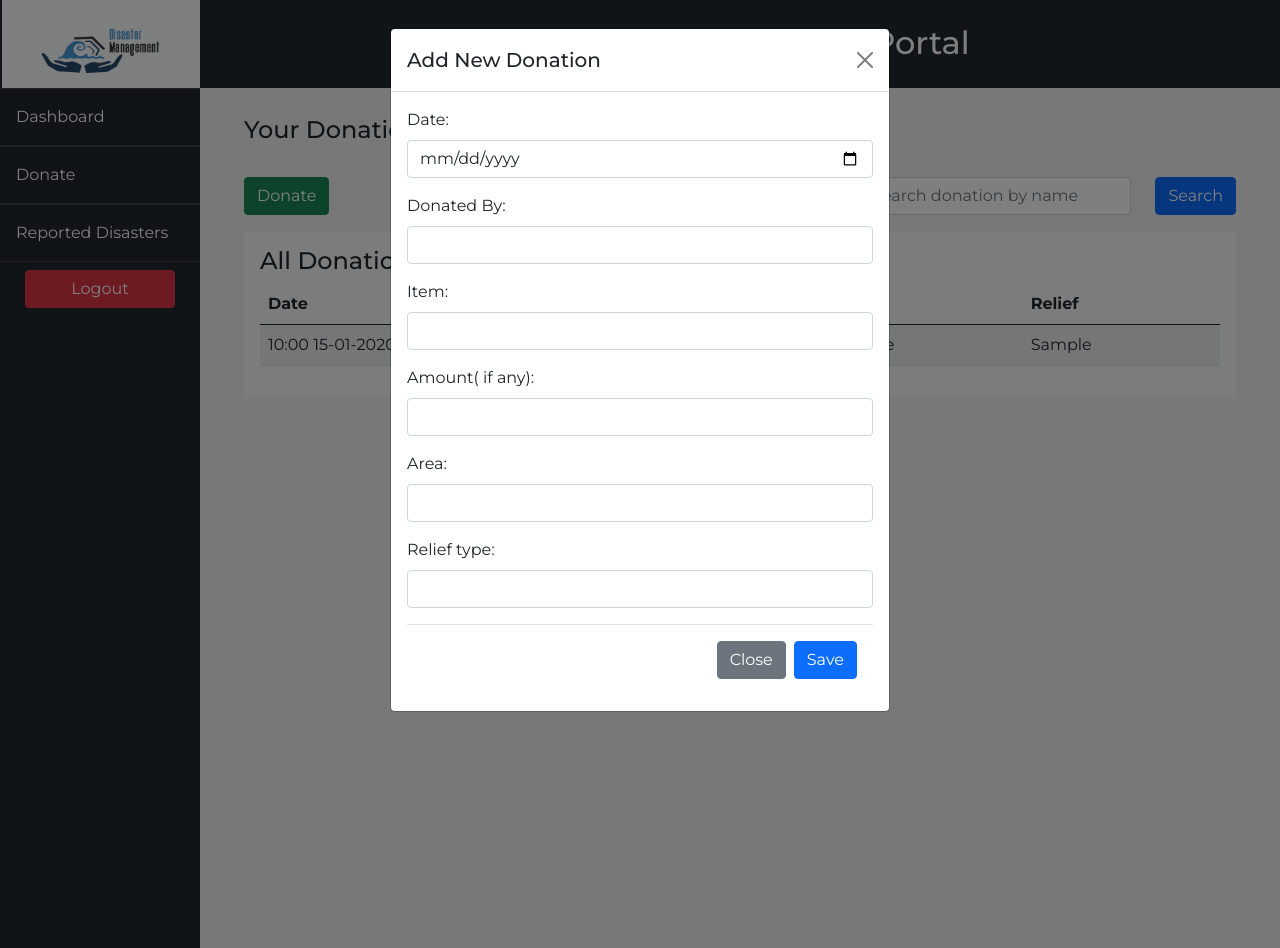
After one commit to jojosCodeBase/dms, a PHP site: page /project/pages/user-donations in a window 1280 px wide, after a click on "Donate". The commit adds this page. Run offline with PHP 8.4, Linux system fonts and the light colour scheme; the visitor is signed in with stand-in values (Sample User, id 1); tables that the repository leaves empty or names only in its code hold one stand-in row (values such as "Sample post").

Commit message:
new changes

```diff
--- /dev/null
+++ b/pages/user-donations.php
@@ -0,0 +1,202 @@
+<?php
+include "../includes/session.php";
+include "../includes/config.php";
+?>
+<!DOCTYPE html>
+<html lang="en">
+
+<head>
+    <meta charset="UTF-8">
+    <meta name="viewport" content="width=device-width, initial-scale=1.0">
+    <link rel="stylesheet" href="https://cdnjs.cloudflare.com/ajax/libs/font-awesome/6.4.0/css/all.min.css">
+    <link rel="stylesheet" href="https://cdnjs.cloudflare.com/ajax/libs/font-awesome/4.7.0/css/font-awesome.css">
+    <link rel="stylesheet" href="../assets/css/dashboard-style.css">
+    <link rel="stylesheet" href="../assets/css/bootstrap.css">
+    <title>Manage Donations</title>
+    <style>
+        .bg-custom {
+            background-color: #23282d;
+            color: white;
+        }
+
+        body {
+            background-color: #f1f1f1;
+        }
+    </style>
+</head>
+
+<body>
+    <?php include "user_dashboard.php"; ?>
+    <script>
+        function logout() {
+            // alert("Inside function");
+            window.location = "logout";
+        }
+    </script>
+    <div class="container-fluid">
+        <main class="content">
+            <div class="row mb-4 mt-4">
+                <h4>Your Donations</h4>
+            </div>
+            <?php
+            // Check for success or error query parameters
+            if (isset($_GET['alert'])) {
+                if ($_GET['alert'] === 'success') {
+                    echo "<script>alert('Donation added successfully');
+                    window.location='manage-donations'
+                    </script>";
+                } elseif ($_GET['alert'] === 'error') {
+                    // Decode the message parameter and display the error alert
+                    $errorMessage = isset($_GET['message']) ? urldecode($_GET['message']) : "An error occurred.";
+                    echo "<script>alert('$errorMessage');</script>";
+                }
+            }
+            ?>
+            <div class="row">
+                <div class="col">
+                    <button type="button" class="btn btn-success" data-bs-toggle="modal"
+                        data-bs-target="#donationAddModal">Donate</buttton>
+                </div>
+                <div class="col">
+                    <form action="" method="POST">
+                        <div class="row d-flex justify-content-end">
+                            <div class="col-7">
+                                <input type="text" id="searchInput" placeholder="Search donation by name"
+                                    class="form-control" name="reg-no" required>
+                            </div>
+                            <div class="col-auto">
+                                <input type="submit" class="btn btn-primary" name="submit" value="Search">
+                            </div>
+                        </div>
+                    </form>
+                </div>
+            </div>
+            <div class="bg-light mt-2">
+                <div class="row p-3 mt-3">
+                    <span class="h4">All Donations</span>
+
+                    <div class="table-responsive">
+                        <table class="table table-striped">
+                            <thead>
+                                <tr>
+                                    <th>Date</th>
+                                    <!-- <th>Donated By</th> -->
+                                    <th>Item</th>
+                                    <th>Area</th>
+                                    <th>Relief</th>
+                                </tr>
+                            </thead>
+                            <tbody>
+                                <?php
+                                // Check if form is submitted
+                                if (isset($_POST['submit'])) {
+                                    // Get the search query
+                                    $search = $_POST['reg-no'];
+
+                                    // Prepare a SQL statement to search for posts by name
+                                    $sql = "SELECT * FROM donations WHERE donated_by LIKE '%$search%'";
+                                    $result = mysqli_query($conn, $sql);
+
+                                    // Check if there are any matching records
+                                    if (mysqli_num_rows($result) > 0) {
+                                        // Loop through each matching row and display the user data
+                                        while ($row = mysqli_fetch_assoc($result)) {
+                                            echo "<tr>";
+                                            echo "<td>" . date('h:i d-m-Y', strtotime($row['created_at'])) . "</td>";
+                                            // echo "<td>" . $row['donated_by'] . "</td>";
+                                            echo "<td>" . $row['item'] . "</td>";
+                                            echo "<td>" . $row['area'] . "</td>";
+                                            echo "<td>" . $row['relief_type'] . "</td>";
+                                            echo "</tr>";
+                                        }
+                                    } else {
+                                        // Output a message if no matching posts are found
+                                        echo "<tr><td colspan='4'>No donations found</td></tr>";
+                                    }
+                                } else {
+                                    // If the form is not submitted, display all posts
+                                    $sql = "SELECT * FROM donations";
+                                    $result = mysqli_query($conn, $sql);
+
+                                    // Check if there are any records
+                                    if (mysqli_num_rows($result) > 0) {
+                                        // Loop through each row of the result set
+                                        while ($row = mysqli_fetch_assoc($result)) {
+                                            // Output each user record as a table row
+                                            echo "<tr>";
+                                            echo "<td>" . date('h:i d-m-Y', strtotime($row['created_at'])) . "</td>";
+                                            // echo "<td>" . $row['donated_by'] . "</td>";
+                                            echo "<td>" . $row['item'] . "</td>";
+                                            echo "<td>" . $row['area'] . "</td>";
+                                            echo "<td>" . $row['relief_type'] . "</td>";
+                                            echo "</tr>";
+                                        }
+                                    } else {
+                                        // Output a message if no posts are found
+                                        echo "<tr><td colspan='4'>No donations found</td></tr>";
+                                    }
+                                }
+                                ?>
+                            </tbody>
+                        </table>
+                    </div>
+                </div>
+            </div>
+        </main>
+
+        <div class="modal fade" id="donationAddModal" tabindex="-1" aria-labelledby="exampleModalLabel"
+            aria-hidden="true">
+            <div class="modal-dialog">
+                <div class="modal-content">
+                    <div class="modal-header">
+                        <h5 class="modal-title" id="exampleModalLabel">Add New Donation</h5>
+                        <button type="button" class="btn-close" data-bs-dismiss="modal" aria-label="Close"></button>
+                    </div>
+                    <div class="modal-body">
+                        <form action="donationSubmit" method="POST">
+                            <div class="mb-3">
+                                <label for="donation_date" class="form-label">Date:</label>
+                                <input type="date" id="donation_date" name="donation_date" class="form-control"
+                                    required>
+                            </div>
+
+                            <div class="mb-3">
+                                <label for="donated_by" class="form-label">Donated By:</label>
+                                <input type="text" id="donated_by" name="donated_by" class="form-control" required>
+                            </div>
+
+                            <div class="mb-3">
+                                <label for="item" class="form-label">Item:</label>
+                                <input type="text" id="item" name="item" class="form-control" required>
+                            </div>
+
+                            <div class="mb-3">
+                                <label for="amount" class="form-label">Amount( if any):</label>
+                                <input type="text" id="amount" name="amount" class="form-control" required>
+                            </div>
+
+                            <div class="mb-3">
+                                <label for="area" class="form-label">Area:</label>
+                                <input type="text" id="area" name="area" class="form-control" required>
+                            </div>
+                            <div class="mb-3">
+                                <label for="relief_type" class="form-label">Relief type:</label>
+                                <input type="text" id="relief_type" name="relief_type" class="form-control" required>
+                            </div>
+                            <div class="modal-footer">
+                                <button type="button" class="btn btn-secondary" data-bs-dismiss="modal">Close</button>
+                                <button type="submit" class="btn btn-primary">Save</button>
+                            </div>
+                        </form>
+                    </div>
+                </div>
+
+            </div>
+        </div>
+    </div>
+    <?php
+    include "../includes/footer.php";
+    ?>
+</body>
+
+</html>
--- a/pages/user_dashboard.php
+++ b/pages/user_dashboard.php
@@ -0,0 +1,20 @@
+<header>
+    <div class="left-logo">
+        <!-- <img src="img/headerlogo.png" alt="smit-logo"> -->
+        <img src="../assets/img/logo.jpg" alt="smit-logo">
+    </div>
+    <div class="header-text">
+        <h2 class="mt-2">Disaster Management Portal</h2>
+    </div>
+</header>
+<sidebar>
+    <nav>
+        <ul class="sidebar">
+            <li class="custom-border"><a href="dashboard">Dashboard</a></li>
+            <li class="custom-border"><a href="user-donations">Donate</a></li>
+            <li class="custom-border"><a href="user-posts">Reported Disasters</a></li>
+            <!-- <li class="custom-border"><a href="manage-reliefs">Reliefs</a></li> -->
+            <li class="mt-2 text-center"><button class="btn btn-danger w-75" onclick="logout()">Logout</button></li>
+        </ul>
+    </nav>
+</sidebar>
--- a/registerSubmit.php
+++ b/registerSubmit.php
@@ -8,8 +8,8 @@ if ($_SERVER["REQUEST_METHOD"] == "POST") {
     }
 
     // Prepare and bind SQL statement
-    $stmt = $conn->prepare("INSERT INTO users (name, email, phone, password) VALUES (?, ?, ?, ?)");
-    $stmt->bind_param("ssss", $name, $email, $phone, $password);
+    $stmt = $conn->prepare("INSERT INTO users (name, email, phone, password, role) VALUES (?, ?, ?, ?, ?)");
+    $stmt->bind_param("sssss", $name, $email, $phone, $password, $role);
 
     // Set parameters and execute
     $name = $_POST['name'];
@@ -17,6 +17,7 @@ if ($_SERVER["REQUEST_METHOD"] == "POST") {
     $phone = $_POST['phone'];
     // $password = password_hash($_POST['password'], PASSWORD_DEFAULT); // Hash password before storing
     $password = $_POST['password']; // Hash password before storing
+    $role = 1; // for user
 
     if ($stmt->execute()) {
         // Redirect back to the previous page
```
Also changed, not shown: pages/dashboard.php (+6 -6 lines), pages/user-posts.php (added, +133 -0 lines).
